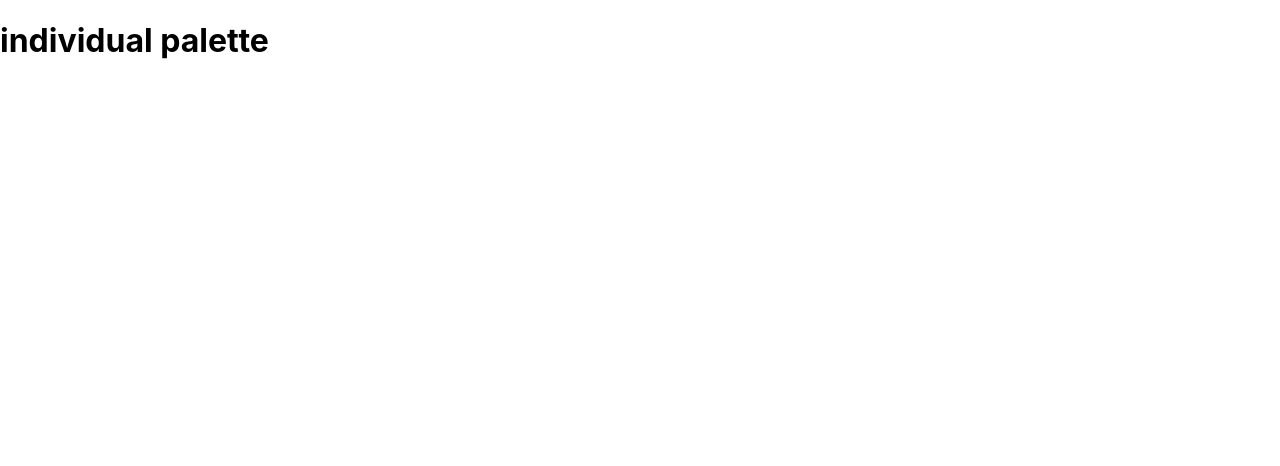
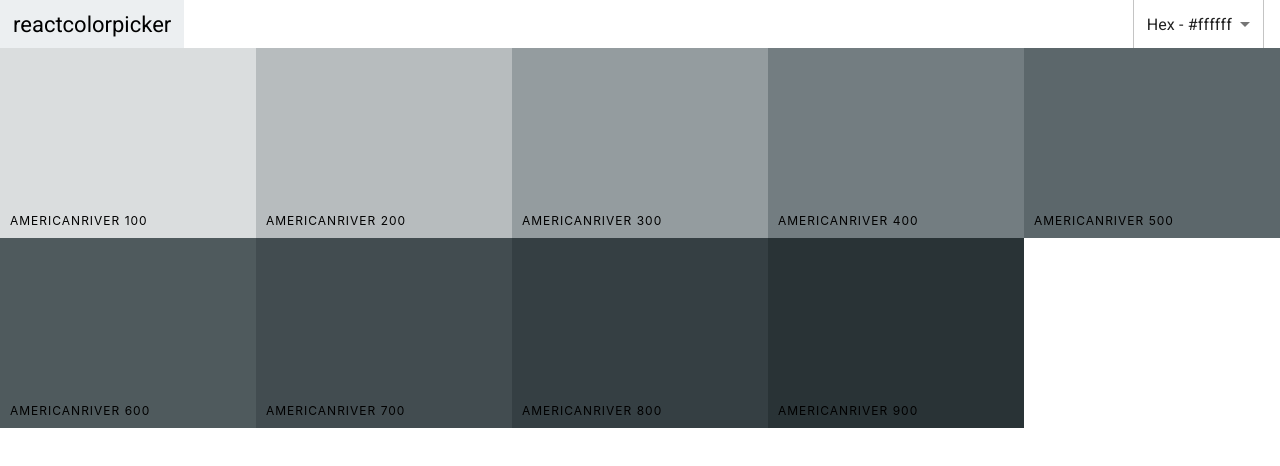
Before and after one commit to Yogeshkumar-krishnamoorthy/colors-app, a React (Create React App) app: page /palette/flat-ui-colors-american/americanriver in a window 1280 px wide. Shown: the top 466 px of the page. Built offline with nearby package versions, Linux system fonts and the light colour scheme.

Commit message:
dispalying colorboxes in single palette page, added navbar and make format changeable

```diff
--- a/src/App.js
+++ b/src/App.js
@@ -8,6 +8,7 @@ import {
 import Palette from "./Palette";
 import seedColors from "./seedColors";
 import PaletteList from "./PaletteList";
+import SinglePalette from "./SinglePalette";
 import "./App.css";
 
 function App() {
@@ -23,8 +24,8 @@ function App() {
         />
         <Route
           exact
-          path="/palette/:paletteId/:colorName"
-          element={<h1>individual palette</h1>}
+          path="/palette/:paletteId/:colorId"
+          element={<SinglePalette seedColors={seedColors} />}
         />
       </Route>
     )
--- a/src/ColorBox.js
+++ b/src/ColorBox.js
@@ -3,7 +3,7 @@ import { Link } from "react-router-dom";
 import CopyToClipboard from "react-copy-to-clipboard";
 import "./ColorBox.css";
 
-const ColorBox = ({ paletteId, id, color, name }) => {
+const ColorBox = ({ paletteId, id, color, name, more = false }) => {
   const [copying, setCopying] = useState(false);
 
   const handleCopy = () => {
@@ -32,6 +32,7 @@ const ColorBox = ({ paletteId, id, color, name }) => {
             <span>{name}</span>
           </div>
           <button className="copy-button">copy</button>
+          {more && (
             <Link
               to={`/palette/${paletteId}/${id}`}
               onClick={handlePropogation}
@@ -39,6 +40,7 @@ const ColorBox = ({ paletteId, id, color, name }) => {
             >
               more
             </Link>
+          )}
         </div>
       </div>
     </CopyToClipboard>
--- a/src/ColorHelpers.js
+++ b/src/ColorHelpers.js
@@ -39,4 +39,12 @@ const getPalette = (starterPalette) => {
   return newPalette;
 };
 
-export { getPalette };
+const getShades = (colors, colorId) => {
+  const shades = [];
+  for (let c in colors) {
+    shades.push(colors[c].find((c) => c.id === colorId));
+  }
+  return shades.slice(1);
+};
+
+export { getPalette, getShades };
--- a/src/Navbar.js
+++ b/src/Navbar.js
@@ -6,12 +6,18 @@ import Slider from "rc-slider";
 import "rc-slider/assets/index.css";
 import "./Navbar.css";
 
-const Navbar = ({ level, changeLevel, format, changeFormat }) => {
+const Navbar = ({
+  level = false,
+  changeLevel = false,
+  format,
+  changeFormat,
+}) => {
   return (
     <header className="Navbar">
       <div className="logo">
         <Link to="/">reactcolorpicker</Link>
       </div>
+      {level && (
         <div className="slder-container">
           <span>Level: {level}</span>
           <div className="slider">
@@ -24,6 +30,8 @@ const Navbar = ({ level, changeLevel, format, changeFormat }) => {
             />
           </div>
         </div>
+      )}
+
       <div className="select-container">
         <Select value={format} onChange={changeFormat}>
           <MenuItem value="hex"> Hex - #ffffff</MenuItem>
--- a/src/Palette.js
+++ b/src/Palette.js
@@ -45,6 +45,7 @@ const Palette = ({ seedColors }) => {
             id={c.id}
             color={c[data.format]}
             name={c.name}
+            more={true}
           />
         ))}
       </div>
--- a/src/SinglePalette.js
+++ b/src/SinglePalette.js
@@ -1,19 +1,65 @@
-import React from 'react';
+import React, { useEffect, useState } from "react";
+import ColorBox from "./ColorBox";
 import { styled } from "@mui/system";
+import { useParams } from "react-router-dom";
+import { getPalette, getShades } from "./ColorHelpers";
+import Navbar from "./Navbar";
 
-const Main = styled('div', {
-    name: "single",
-    slot: "palette",
+const Main = styled("div", {
+  name: "single",
+  slot: "palette",
 })({
+  height: "100vh",
+});
 
-})
+const ShadesHolder = styled("div", {
+  name: "shades",
+  slot: "holder",
+})({
+  height: "95vh",
+});
 
-const SinglePalette = () => {
-    return (
-        <Main>
+const ShadesColorBox = styled(ColorBox, {
+  name: "shades",
+  slot: "color-box",
+})({
+  height: "50% !important",
+});
 
-        </Main>
-    );
-}
+const SinglePalette = ({ seedColors }) => {
+  const [data, setData] = useState({ format: "hex", shades: [], open: false });
+  const { paletteId, colorId } = useParams();
+
+  const { colors, paletteName, emoji } = getPalette(
+    seedColors.find((c) => c?.id === paletteId)
+  );
+
+  const handleFormat = (e) => {
+    setData({ ...data, format: e.target.value, open: true });
+  };
+
+  useEffect(() => {
+    const shades = getShades(colors, colorId);
+    setData({ ...data, shades: shades });
+    // eslint-disable-next-line react-hooks/exhaustive-deps
+  }, []);
+
+  return (
+    <Main>
+      <Navbar format={data.format} changeFormat={handleFormat} />
+      <ShadesHolder>
+        {data.shades.map((c) => (
+          <ShadesColorBox
+            key={c.id}
+            paletteId={paletteId}
+            id={c.id}
+            color={c[data.format]}
+            name={c.name}
+          />
+        ))}
+      </ShadesHolder>
+    </Main>
+  );
+};
 
 export default SinglePalette;
```
Lines whose indentation alone changed are shown as unchanged.
